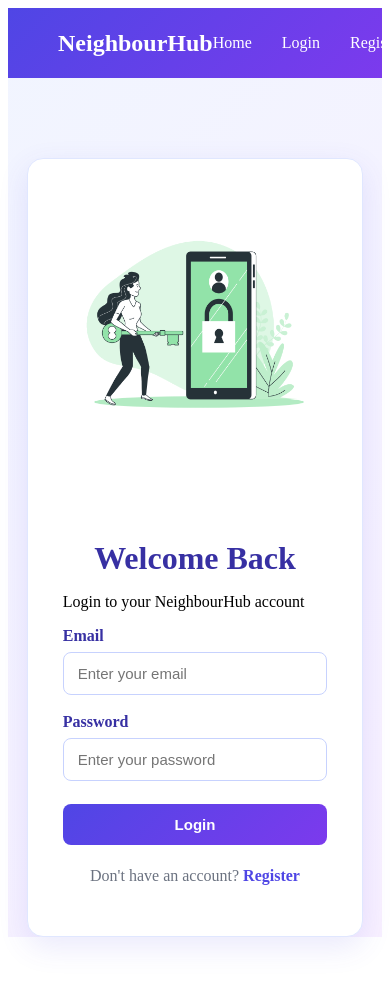
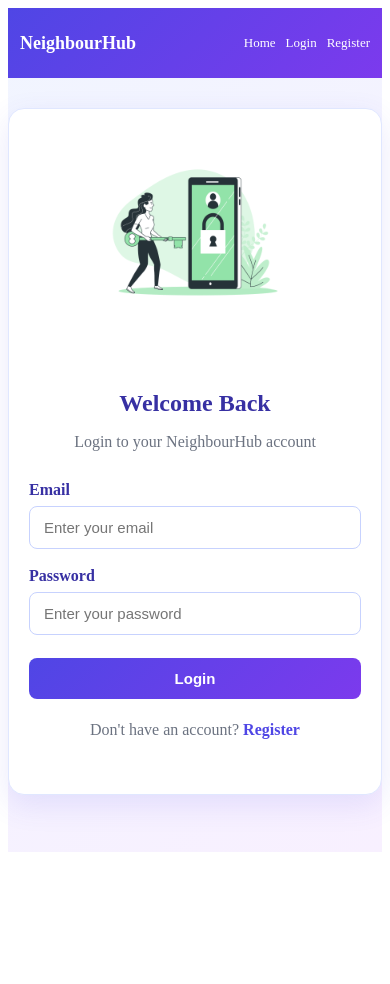
Before and after one commit to marvin1920/NeighbourHub, a React (Create React App) app in the folder neighbourhub/: page /login in a window 390 px wide. Shown: the top 984 px of the page. After the commit the page ends 860 px from the top, so only its background shows below. Built offline with nearby package versions, Linux system fonts and the light colour scheme.

Commit message:
Make navbar, home, login, register, dashboard mobile responsive

```diff
--- a/neighbourhub/src/styles/Dashboard.css
+++ b/neighbourhub/src/styles/Dashboard.css
@@ -52,3 +52,12 @@
 .stat-card p {
   color: #64748b;
 }
+
+@media (max-width: 768px) {
+
+  .main-content {
+    margin-left: 0;
+    padding: 20px 15px;
+  }
+
+}
--- a/neighbourhub/src/styles/Home.css
+++ b/neighbourhub/src/styles/Home.css
@@ -7,12 +7,18 @@
 .hero {
   min-height: 430px;
   display: flex;
-  flex-direction: column;
-  justify-content: center;
   align-items: center;
-  text-align: center;
+  justify-content: space-between;
+  gap: 40px;
+  flex-wrap: wrap;
   padding: 60px 20px;
   box-sizing: border-box;
+}
+
+.hero-text {
+  flex: 1;
+  min-width: 280px;
+  text-align: center;
 }
 
 .hero h1 {
@@ -27,7 +33,6 @@
   font-size: 18px;
   color: #64748b;
 }
-
 
 .hero-button {
   background: linear-gradient(135deg, #4f46e5, #7c3aed);
@@ -46,62 +51,66 @@
   box-shadow: 0 8px 20px rgba(79, 70, 229, 0.3);
 }
 
+.hero-image {
+  max-width: 400px;
+  width: 100%;
+  height: auto;
+  flex: 1;
+  min-width: 280px;
+}
 
 .features {
   max-width: 1000px;
   margin: 0 auto;
   padding: 20px 30px 70px;
-
   display: grid;
   grid-template-columns: repeat(3, 1fr);
   gap: 25px;
-
   box-sizing: border-box;
 }
+
 .feature-card {
   background: rgba(255, 255, 255, 0.9);
   padding: 35px 25px;
   border-radius: 14px;
-
   text-align: center;
-
   box-shadow: 0 8px 25px rgba(30, 41, 59, 0.08);
-
   border: 1px solid #e0e7ff;
-
   transition: 0.3s;
 }
 
 .feature-card:hover {
   transform: translateY(-6px);
+  box-shadow: 0 12px 30px rgba(79, 70, 229, 0.15);
+  border-color: #c7d2fe;
+}
 
-  box-shadow: 0 12px 30px rgba(79, 70, 229, 0.15);
-
-  border-color: #c7d2fe;
+.feature-image {
+  width: 80px;
+  height: 80px;
+  object-fit: contain;
+  margin-bottom: 12px;
 }
 
 .feature-card h3 {
   margin-bottom: 12px;
-
   color: #3730a3;
-
   font-size: 20px;
 }
 
 .feature-card p {
   margin: 0;
-
   color: #64748b;
-
   line-height: 1.6;
-
   font-size: 15px;
 }
 
 @media (max-width: 768px) {
 
   .hero {
-    min-height: 400px;
+    min-height: auto;
+    flex-direction: column;
+    text-align: center;
   }
 
   .hero h1 {
@@ -119,7 +128,6 @@
 
 }
 
-
 @media (max-width: 480px) {
 
   .hero {
@@ -127,11 +135,20 @@
   }
 
   .hero h1 {
-    font-size: 30px;
+    font-size: 28px;
   }
 
   .hero p {
     font-size: 15px;
+  }
+
+  .hero-button {
+    padding: 12px 24px;
+    font-size: 15px;
+  }
+
+  .hero-image {
+    max-width: 260px;
   }
 
   .feature-card {
@@ -139,24 +156,3 @@
   }
 
 }
-
-.hero {
-  display: flex;
-  align-items: center;
-  justify-content: space-between;
-  gap: 40px;
-  flex-wrap: wrap;
-}
-
-.hero-image {
-  max-width: 400px;
-  width: 100%;
-  height: auto;
-}
-
-.feature-image {
-  width: 80px;
-  height: 80px;
-  object-fit: contain;
-  margin-bottom: 12px;
-}
--- a/neighbourhub/src/styles/Login.css
+++ b/neighbourhub/src/styles/Login.css
@@ -8,11 +8,10 @@
   box-sizing: border-box;
 }
 
-/* Login Card */
+/* Login Card (image + form side by side) */
 
 .login-container {
-  width: 420px;
-  max-width: 90%;
+  max-width: 800px;
   margin: 80px auto;
   padding: 35px;
   background: white;
@@ -20,17 +19,34 @@
   border: 1px solid #e0e7ff;
   box-shadow: 0 10px 30px rgba(79, 70, 229, 0.12);
   box-sizing: border-box;
+
+  display: flex;
+  align-items: center;
+  justify-content: center;
+  gap: 40px;
+  flex-wrap: wrap;
+}
+
+.login-image {
+  max-width: 300px;
+  width: 100%;
+  height: auto;
+}
+
+.login-form-section {
+  max-width: 380px;
+  width: 100%;
 }
 
 /* Heading */
 
-.login-container h1 {
+.login-form-section h1 {
   text-align: center;
   color: #3730a3;
   margin-bottom: 10px;
 }
 
-.login-container > p {
+.login-form-section > p {
   text-align: center;
   color: #6b7280;
   margin-bottom: 30px;
@@ -38,14 +54,14 @@
 
 /* Form */
 
-.login-container form {
+.login-form-section form {
   display: flex;
   flex-direction: column;
 }
 
 /* Labels */
 
-.login-container label {
+.login-form-section label {
   color: #3730a3;
   font-weight: 600;
   margin-bottom: 7px;
@@ -53,16 +69,17 @@
 
 /* Inputs */
 
-.login-container input {
+.login-form-section input {
   padding: 12px 14px;
   margin-bottom: 18px;
   border: 1px solid #c7d2fe;
   border-radius: 8px;
   font-size: 15px;
   box-sizing: border-box;
+  width: 100%;
 }
 
-.login-container input:focus {
+.login-form-section input:focus {
   outline: none;
   border-color: #6366f1;
   box-shadow: 0 0 0 3px rgba(99, 102, 241, 0.12);
@@ -70,7 +87,7 @@
 
 /* Login Button */
 
-.login-container button {
+.login-form-section button {
   padding: 12px;
   margin-top: 5px;
   border: none;
@@ -83,7 +100,7 @@
   transition: 0.2s ease;
 }
 
-.login-container button:hover {
+.login-form-section button:hover {
   transform: translateY(-2px);
   box-shadow: 0 6px 15px rgba(79, 70, 229, 0.25);
 }
@@ -105,21 +122,20 @@
 .register-link a:hover {
   text-decoration: underline;
 }
+
+@media (max-width: 480px) {
+
   .login-container {
-  display: flex;
-  align-items: center;
-  justify-content: center;
-  gap: 60px;
-  flex-wrap: wrap;
+    margin: 30px auto;
+    padding: 25px 20px;
   }
 
   .login-image {
-  max-width: 350px;
-  width: 100%;
-  height: auto;
+    max-width: 200px;
   }
 
-.login-form-section {
-  max-width: 400px;
-  width: 100%;
+  .login-form-section h1 {
+    font-size: 24px;
   }
+
+}
--- a/neighbourhub/src/styles/Navbar.css
+++ b/neighbourhub/src/styles/Navbar.css
@@ -1,7 +1,7 @@
 .navbar {
   width: 100%;
   height: 70px;
-  padding: 0 50px;
+  padding: 0 20px;
   display: flex;
   align-items: center;
   justify-content: space-between;
@@ -18,7 +18,7 @@
 
 .navbar-links {
   display: flex;
-  gap: 30px;
+  gap: 20px;
 }
 
 .navbar-links a {
@@ -26,8 +26,27 @@
   text-decoration: none;
   font-size: 16px;
   transition: 0.2s;
+  white-space: nowrap;
 }
 
 .navbar-links a:hover {
   color: #ddd6fe;
 }
+
+@media (max-width: 480px) {
+  .navbar {
+    padding: 0 12px;
+  }
+
+  .navbar-logo a {
+    font-size: 18px;
+  }
+
+  .navbar-links {
+    gap: 10px;
+  }
+
+  .navbar-links a {
+    font-size: 13px;
+  }
+}
--- a/neighbourhub/src/styles/Register.css
+++ b/neighbourhub/src/styles/Register.css
@@ -8,11 +8,10 @@
   box-sizing: border-box;
 }
 
-/* Register Card */
+/* Register Card (image + form side by side) */
 
 .register-container {
-  width: 450px;
-  max-width: 90%;
+  max-width: 800px;
   margin: 60px auto;
   padding: 35px;
   background: white;
@@ -20,17 +19,34 @@
   border: 1px solid #e0e7ff;
   box-shadow: 0 10px 30px rgba(79, 70, 229, 0.12);
   box-sizing: border-box;
+
+  display: flex;
+  align-items: center;
+  justify-content: center;
+  gap: 40px;
+  flex-wrap: wrap;
+}
+
+.register-image {
+  max-width: 300px;
+  width: 100%;
+  height: auto;
+}
+
+.register-form-section {
+  max-width: 380px;
+  width: 100%;
 }
 
 /* Heading */
 
-.register-container h1 {
+.register-form-section h1 {
   text-align: center;
   color: #3730a3;
   margin-bottom: 10px;
 }
 
-.register-container > p {
+.register-form-section > p {
   text-align: center;
   color: #6b7280;
   margin-bottom: 30px;
@@ -38,14 +54,14 @@
 
 /* Form */
 
-.register-container form {
+.register-form-section form {
   display: flex;
   flex-direction: column;
 }
 
 /* Labels */
 
-.register-container label {
+.register-form-section label {
   color: #3730a3;
   font-weight: 600;
   margin-bottom: 7px;
@@ -53,16 +69,17 @@
 
 /* Inputs */
 
-.register-container input {
+.register-form-section input {
   padding: 12px 14px;
   margin-bottom: 18px;
   border: 1px solid #c7d2fe;
   border-radius: 8px;
   font-size: 15px;
   box-sizing: border-box;
+  width: 100%;
 }
 
-.register-container input:focus {
+.register-form-section input:focus {
   outline: none;
   border-color: #6366f1;
   box-shadow: 0 0 0 3px rgba(99, 102, 241, 0.12);
@@ -70,7 +87,7 @@
 
 /* Register Button */
 
-.register-container button {
+.register-form-section button {
   padding: 12px;
   margin-top: 5px;
   border: none;
@@ -83,7 +100,7 @@
   transition: 0.2s ease;
 }
 
-.register-container button:hover {
+.register-form-section button:hover {
   transform: translateY(-2px);
   box-shadow: 0 6px 15px rgba(79, 70, 229, 0.25);
 }
@@ -105,21 +122,20 @@
 .login-link a:hover {
   text-decoration: underline;
 }
+
+@media (max-width: 480px) {
+
   .register-container {
-  display: flex;
-  align-items: center;
-  justify-content: center;
-  gap: 60px;
-  flex-wrap: wrap;
+    margin: 30px auto;
+    padding: 25px 20px;
   }
 
   .register-image {
-  max-width: 350px;
-  width: 100%;
-  height: auto;
+    max-width: 200px;
   }
 
-.register-form-section {
-  max-width: 400px;
-  width: 100%;
+  .register-form-section h1 {
+    font-size: 24px;
   }
+
+}
--- a/neighbourhub/src/styles/Sidebar.css
+++ b/neighbourhub/src/styles/Sidebar.css
@@ -64,3 +64,37 @@
   background: #fee2e2;
   color: #b91c1c;
 }
+
+@media (max-width: 768px) {
+
+  .sidebar {
+    width: 100%;
+    min-height: auto;
+    position: static;
+    display: flex;
+    flex-direction: row;
+    align-items: center;
+    overflow-x: auto;
+    padding: 10px;
+    border-right: none;
+    border-bottom: 1px solid #ddd6fe;
+  }
+
+  .sidebar h2 {
+    margin: 0 15px 0 5px;
+    white-space: nowrap;
+    font-size: 18px;
+  }
+
+  .sidebar a {
+    white-space: nowrap;
+    margin: 0 4px;
+    padding: 10px 12px;
+    font-size: 13px;
+  }
+
+  .sidebar .logout {
+    margin-top: 0;
+  }
+
+}
```
Lines whose indentation alone changed are shown as unchanged.
